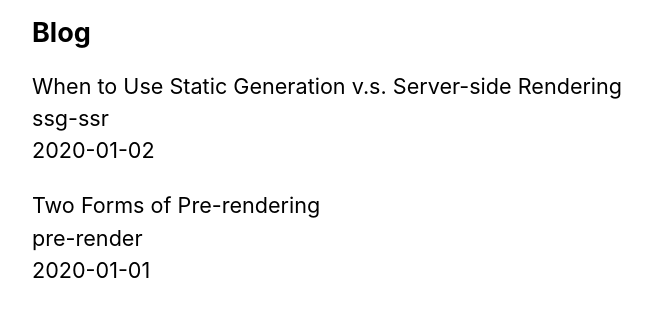
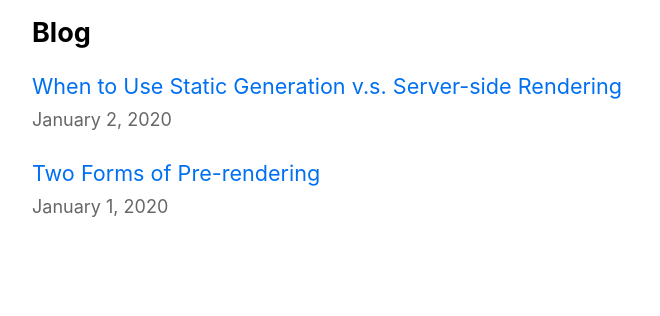
Before and after one commit to lazy-sky/study-nextjs, a Next.js app in the folder nextjs-blog/: page / in a window 1280 px wide. Shown: the part 520-836 px from the top of the page, without its empty margins (302-962 px from the left). Built offline with nearby package versions, Linux system fonts and the light colour scheme.

Commit message:
렌더링 추가 작업

```diff
--- /dev/null
+++ b/nextjs-blog/components/date.js
@@ -0,0 +1,6 @@
+import { parseISO, format } from "date-fns";
+
+export default function Date({ dateString }) {
+  const date = parseISO(dateString);
+  return <time dateTime={dateString}>{format(date, "LLLL d, yyyy")}</time>;
+}
--- a/nextjs-blog/lib/posts.js
+++ b/nextjs-blog/lib/posts.js
@@ -1,6 +1,8 @@
 import fs from "fs";
 import path from "path";
 import matter from "gray-matter";
+import { remark } from "remark";
+import html from "remark-html";
 
 const postsDirectory = path.join(process.cwd(), "posts");
 
@@ -43,16 +45,23 @@
   }));
 }
 
-export function getPostData(id) {
+export async function getPostData(id) {
   const fullPath = path.join(postsDirectory, `${id}.md`);
   const fileContents = fs.readFileSync(fullPath, "utf8");
 
   // Use gray-matter to parse the post metadata section
   const matterResult = matter(fileContents);
 
-  // Combine the data with the id
+  // Use remark to convert markdown into HTML string
+  const processedContent = await remark()
+    .use(html)
+    .process(matterResult.content);
+  const contentHtml = processedContent.toString();
+
+  // Combine the data with the id and contentHtml
   return {
     id,
+    contentHtml,
     ...matterResult.data,
   };
 }
--- a/nextjs-blog/package.json
+++ b/nextjs-blog/package.json
@@ -7,10 +7,13 @@
   },
   "dependencies": {
     "classnames": "^2.3.1",
+    "date-fns": "^2.28.0",
     "gray-matter": "^4.0.3",
     "next": "latest",
     "react": "17.0.2",
-    "react-dom": "17.0.2"
+    "react-dom": "17.0.2",
+    "remark": "^14.0.2",
+    "remark-html": "^15.0.1"
   },
   "devDependencies": {
     "autoprefixer": "^10.4.4",
--- a/nextjs-blog/pages/index.js
+++ b/nextjs-blog/pages/index.js
@@ -1,5 +1,7 @@
 import Head from "next/head";
+import Link from "next/link";
 import Layout, { siteTitle } from "../components/layout";
+import Date from "../components/date";
 import { getSortedPostsData } from "../lib/posts";
 import utilStyles from "../styles/utils.module.css";
 
@@ -25,11 +27,13 @@
         <ul className={utilStyles.list}>
           {allPostsData.map(({ id, date, title }) => (
             <li className={utilStyles.listItem} key={id}>
-              {title}
+              <Link href={`/posts/${id}`}>
+                <a>{title}</a>
+              </Link>
               <br />
-              {id}
-              <br />
-              {date}
+              <small className={utilStyles.lightText}>
+                <Date dateString={date} />
+              </small>
             </li>
           ))}
         </ul>
```
Also changed, not shown: nextjs-blog/pages/posts/[id].js (+14 -6 lines), 1 other file (tests, documents, lock files or other folders).
